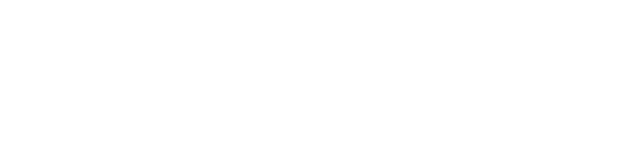
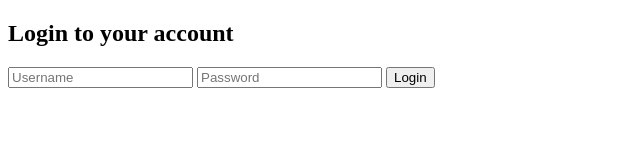
Before and after one commit to logicerpsolution/montageapp, a website: page ui/components/signin.reel/signin.html in a window 1280 px wide. Shown: the whole page, without its empty margins (0-640 px from the left). Drawn offline with Linux system fonts and the light colour scheme.

Commit message:
Update component ui/components/signin.reel/signin.html

```diff
--- a/ui/components/signin.reel/signin.html
+++ b/ui/components/signin.reel/signin.html
@@ -14,7 +14,25 @@
     </script>
 </head>
 <body>
-    <div data-montage-id="owner" class="Signin">
+     <div data-montage-id="signin" class="Signin">
+         <div class="outer">
+             <div class="innerDiv">
+                 <div class="form-module">
+                     <div class="formContainer">
+                         <h2>Login to your account</h2>
+                         <form>
+                             <input type="text" placeholder="Username">
+                             <input type="password" placeholder="Password">
+                             <button>Login</button>
+                         </form>
+                     </div>
+                     <!--<div class="cta">
+<a href="javascript: void()" class="fLeft">Forgot your password?</a>
+<a href="register.html" class="fRight">Create an account</a>
+</div>-->
+                 </div>
+             </div>
+         </div>
     </div>
 </body>
 </html>
```
